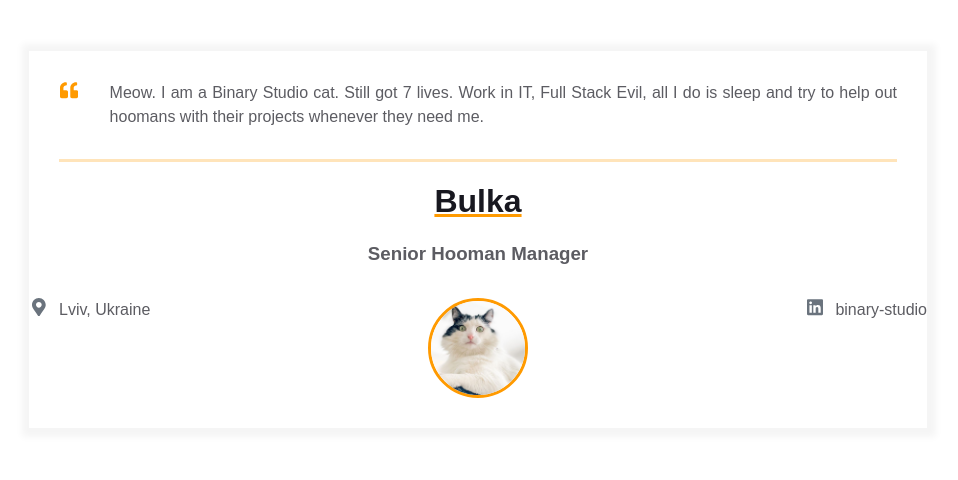
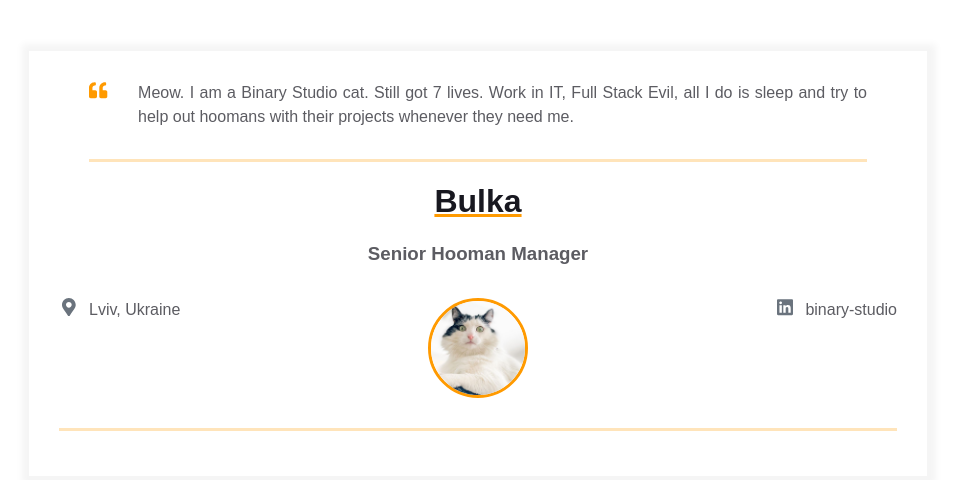
Before and after one commit to SweedleJam/homepage, a plain HTML site: page index.html in a window 1280 px wide. Shown: the whole page, without its empty margins (162-1120 px from the left). Drawn offline with Linux system fonts and the light colour scheme.

Commit message:
Fixed arrangement of elements

```diff
--- a/index.html
+++ b/index.html
@@ -1,14 +1,16 @@
 <!DOCTYPE html>
 <html>
   <head>
+    <meta charset="UTF-8" />
+    <meta name="viewport" content="width=device-width, initial-scale=1"/>
+    <title>Résumé</title>
     <link rel="stylesheet" href="styles.css">
-    <meta name="viewport" content="width=device-width, initial-scale=1" />
-    <meta charset="UTF-8" />
-    <title>Résumé</title>
   </head>
   <body>
     <main>
       <div class="resume">
+        <div class="container">
+          <div class="resume__block">
             <div class="container">
               <div class="resume__block">
                 <div class="intro">
```
Lines whose indentation alone changed are shown as unchanged.
